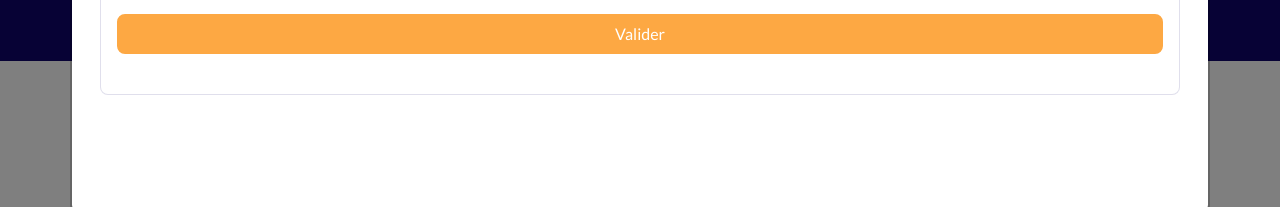
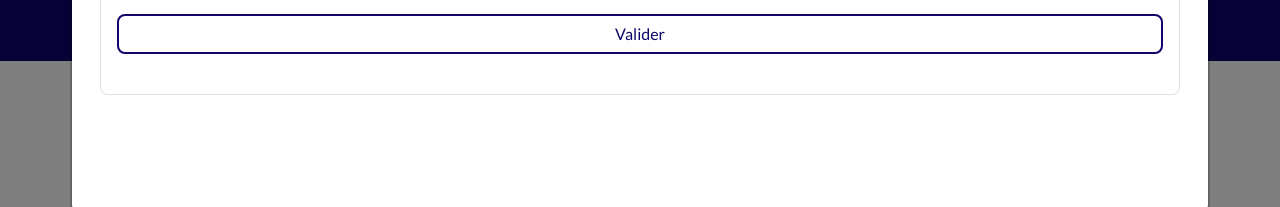
Before and after one commit to siakamansaly/Professional_Blog_PHP, a PHP site: template templates/backend/admin/category/categoryManager.html.twig in a window 1280 px wide, after a click on "Ajouter une catégorie". Shown: the part 593-800 px from the top of the page. Run offline with PHP 8.4, Linux system fonts and the light colour scheme; the template is opened without the code that fills it, so the values that code supplies are empty; some libraries are stand-ins or nearby versions.

Commit message:
change color category

```diff
--- a/templates/backend/admin/category/categoryAdd.html.twig
+++ b/templates/backend/admin/category/categoryAdd.html.twig
@@ -11,7 +11,7 @@
                     <div class="row">
                         <div class="col-12 ">
                             <div class="card text-primary mb-4">
-                                <h5 class="fw-bolder text-primary bg-secondary py-3 rounded text-center">Ajouter une catégorie
+                                <h5 class="fw-bolder text-light bg-primary py-3 rounded text-center">Ajouter une catégorie
                                 </h5>
 
                                 <div class="card-body">
@@ -21,7 +21,7 @@
                                         {% include "/backend/admin/category/categoryForm.html.twig" %}
 
                                         <div class="row my-4 justify-content-center">
-                                            <div class="col"><button id="buttonCategoryAdd" class="btn btn-secondary w-100 "
+                                            <div class="col"><button id="buttonCategoryAdd" class="btn btn-outline-primary w-100 "
                                                     type="submit">Valider</button>
                                             </div>
                                         </div>
```
